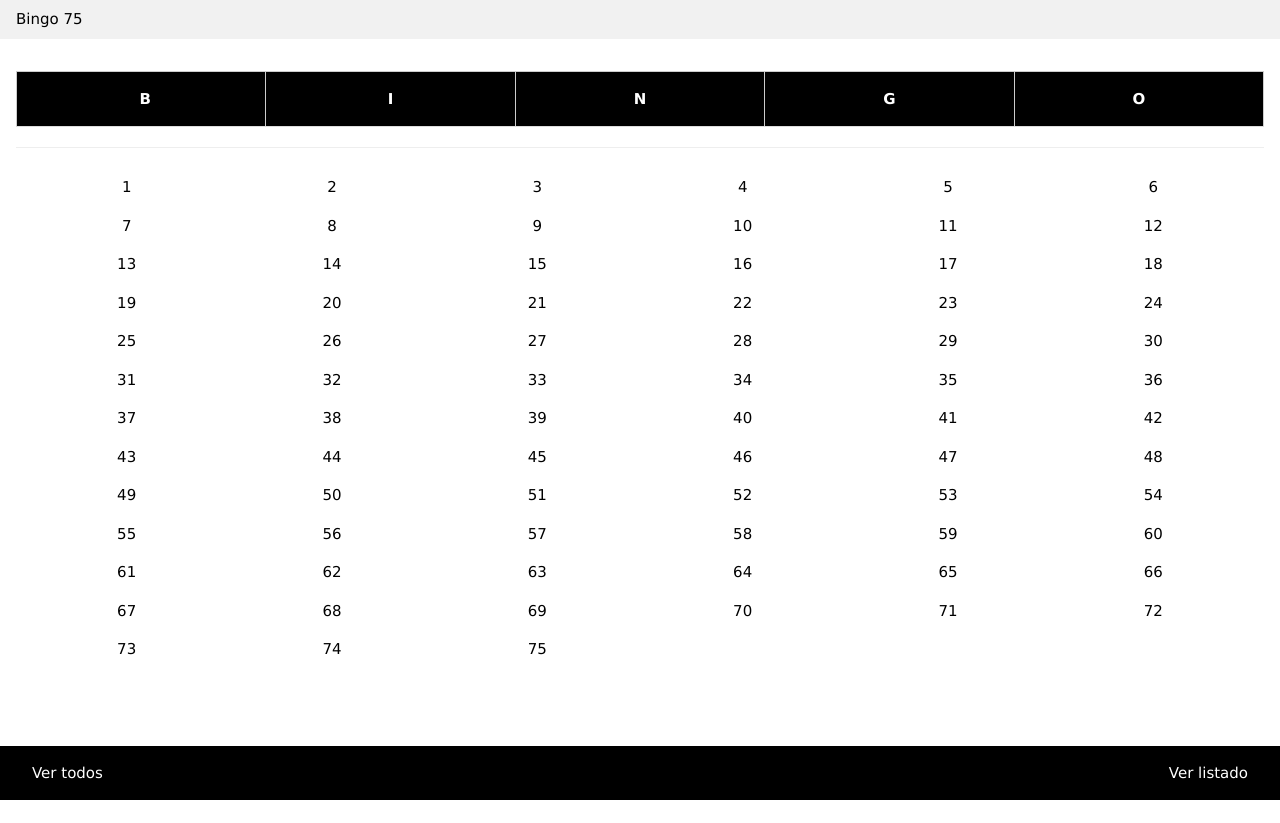
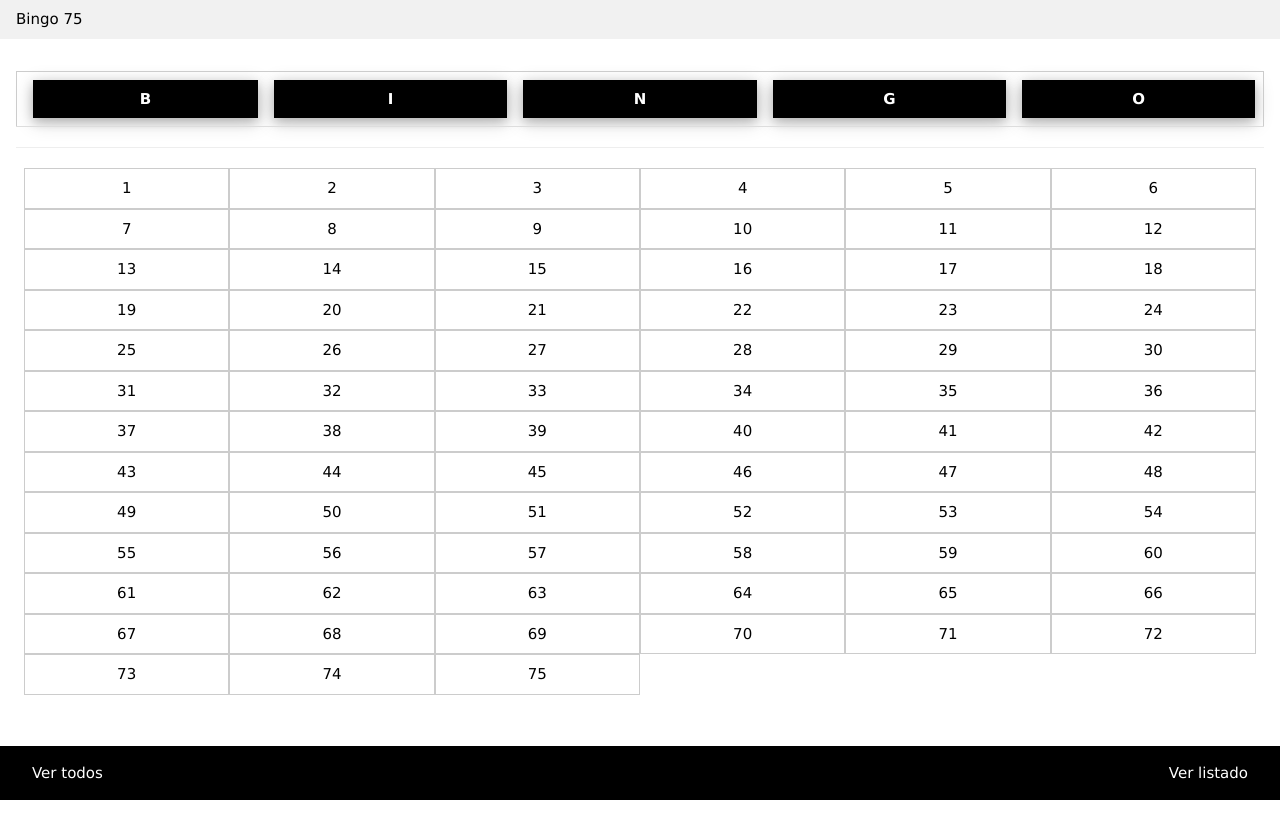
Before and after one commit to LuisBlum/JavascriptVarios, a plain HTML site: page public_html/Bingo75.html in a window 1280 px wide. Before the commit the page ends 800 px from the top, so only its background shows below. Drawn offline with nearby package versions, Linux system fonts and the light colour scheme.

Commit message:
Se cambió la visualización de los botones.

```diff
--- a/public_html/Bingo.html
+++ b/public_html/Bingo75.html
@@ -1,7 +1,7 @@
 <!DOCTYPE html>
 <html>
     <head>
-        <title>Bingo</title>
+        <title>Bingo75</title>
         <meta charset="UTF-8">
         <meta name="viewport" content="width=device-width, initial-scale=1.0">
         <!--<link rel="stylesheet" href="w3.css">-->
@@ -13,13 +13,13 @@
         <!-- GRUPOS NUMEROS -->
         <div class="w3-section w3-padding-16">
             <div class="w3-container">
-                <table class="w3-table-all" border="1">
-                    <tr class="w3-black">
-                        <th style="text-align:center;width:20%"><button class="w3-button w3-block w3-black" onclick="Bingo.mostrar(1,15)">B</button></th>
-                        <th style="text-align:center;width:20%"><button class="w3-button w3-block w3-black" onclick="Bingo.mostrar(16,30)">I</button></th>
-                        <th style="text-align:center;width:20%"><button class="w3-button w3-block w3-black" onclick="Bingo.mostrar(31,45)">N</button></th>
-                        <th style="text-align:center;width:20%"><button class="w3-button w3-block w3-black" onclick="Bingo.mostrar(46,60)">G</button></th>
-                        <th style="text-align:center;width:20%"><button class="w3-button w3-block w3-black" onclick="Bingo.mostrar(61,75)">O</button></th>
+                <table class="w3-table-all">
+                    <tr>
+                        <th style="width:20%"><button class="w3-button w3-block w3-black w3-card-4" onclick="Bingo.mostrar(1,15)">B</button></th>
+                        <th style="width:20%"><button class="w3-button w3-block w3-black w3-card-4" onclick="Bingo.mostrar(16,30)">I</button></th>
+                        <th style="width:20%"><button class="w3-button w3-block w3-black w3-card-4" onclick="Bingo.mostrar(31,45)">N</button></th>
+                        <th style="width:20%"><button class="w3-button w3-block w3-black w3-card-4" onclick="Bingo.mostrar(46,60)">G</button></th>
+                        <th style="width:20%"><button class="w3-button w3-block w3-black w3-card-4" onclick="Bingo.mostrar(61,75)">O</button></th>
                     </tr>
                 </table>
                 <hr>
@@ -86,7 +86,7 @@
                     var i=0,txt="";
                     for(i=1;i<=75;i++)
                     {
-                        txt="<div id='N"+i+"' class='Grupos w3-col s2 w3-padding w3-center' onclick='Bingo.insertar("+i+")'>"+i+"</div>";
+                        txt="<div id='N"+i+"' class='Grupos w3-col s2 w3-padding w3-center w3-border' onclick='Bingo.insertar("+i+")'>"+i+"</div>";
                         document.getElementById("Grupos").innerHTML+=txt;
                     }
                 },
@@ -120,7 +120,7 @@
                     this.limpiarListado();
                     for(i=0;i<this.arrListado.length;i++)
                     {
-                        e="<li id='L"+this.arrListado[i]+"' class='NumLista' onclick='Bingo.escogerListado("+this.arrListado[i]+")'>"+this.arrListado[i]+"</li>";
+                        e="<li id='L"+this.arrListado[i]+"' class='NumLista w3-border' onclick='Bingo.escogerListado("+this.arrListado[i]+")'>"+this.arrListado[i]+"</li>";
                         if(this.arrListado[i]<=15)
                         {
                             document.getElementById("Lista_B").innerHTML+=e;
```
Also changed, not shown: public_html/index.html (+1 -1 lines).
